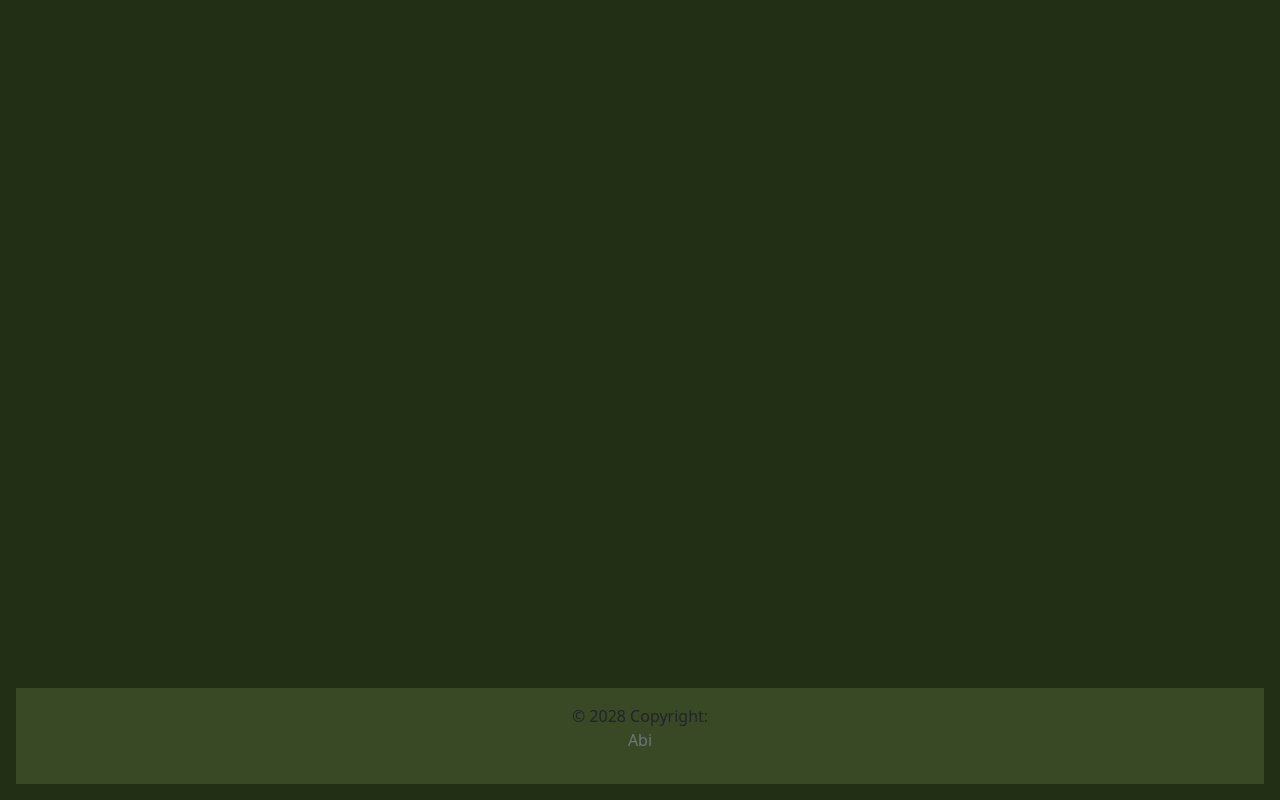
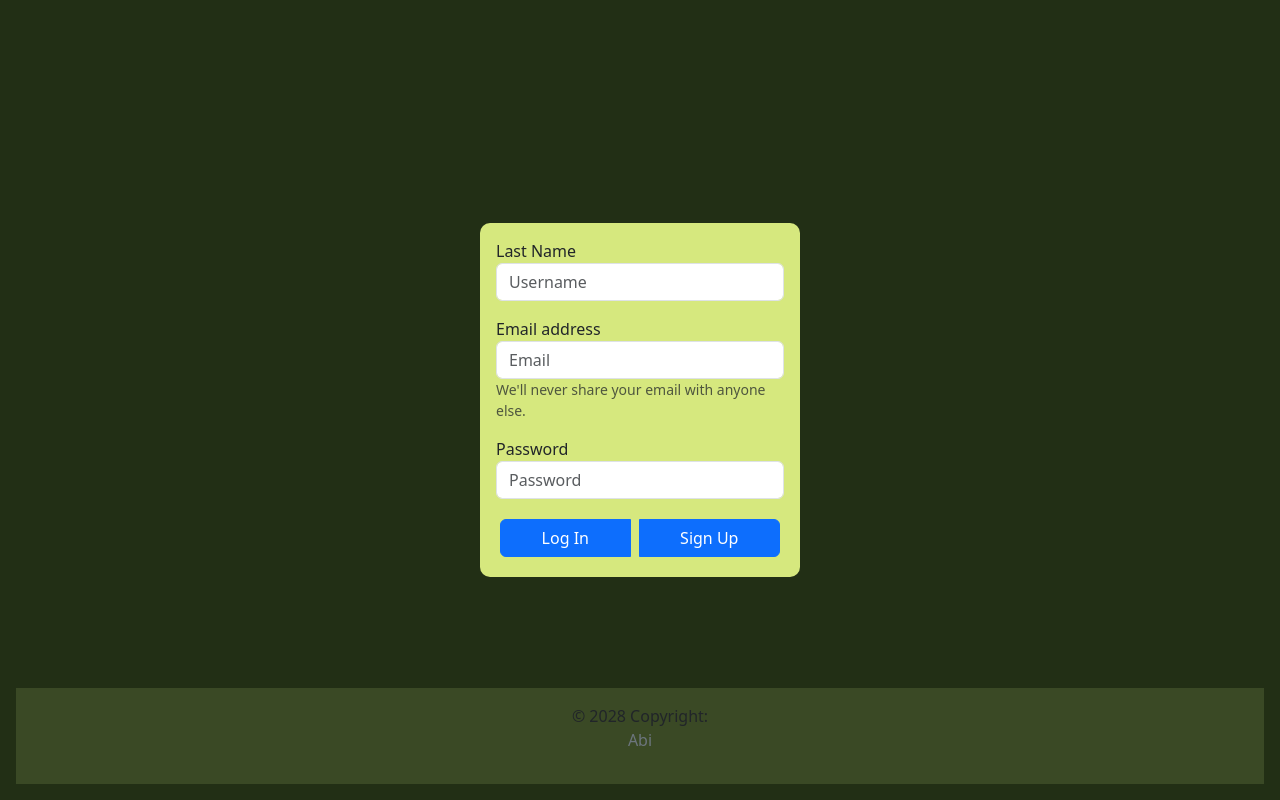
Before and after one commit to abolfazl-sh/Bestoon, a Django app: page /signup/ in a window 1280 px wide. Run offline with Django 5.2, Linux system fonts and the light colour scheme; some libraries are stand-ins or nearby versions.

Commit message:
login and signup is ok

```diff
--- a/web/models.py
+++ b/web/models.py
@@ -9,6 +9,8 @@ class Token(models.Model):
 
     def __str__(self):
         return f"{str(self.user).title()}_token"
+
+
 
 class Expense(models.Model):
     text = models.CharField(max_length=255)
--- a/web/templates/signup.html
+++ b/web/templates/signup.html
@@ -1,5 +1,31 @@
 {% extends "template.html"%}
 {% load static %}
 {% block content %}
+<link rel="stylesheet" href="{% static 'css/login.css' %}">
+<form action="{% url 'login' %}" method="post" class="d-grid gap-3 w-25 p-3 login_form position-absolute top-50 start-50 translate-middle">
 
-{% endblock content %}
+
+
+    <div class="form-group">
+        <label for="username">Last Name</label>
+        <input name="username" type="text" class="form-control" id="username" placeholder="Username">
+    </div>
+    <div class="form-group">
+        <label for="exampleInputEmail1">Email address</label>
+        <input name="email" type="email" class="form-control" id="exampleInputEmail1" aria-describedby="emailHelp"
+            placeholder="Email">
+        <small id="emailHelp" class="form-text text-muted">We'll never share your email with anyone else.</small>
+    </div>
+    <div class="form-group">
+        <label for="exampleInputPassword1">Password</label>
+        <input name="password" type="password" class="form-control" id="exampleInputPassword1" placeholder="Password">
+    </div>
+
+    <div class="btn-group">
+        <button type="submit" formaction="{% url 'login' %}" class="btn btn-primary m-1">Log In</button>
+        <button type="submit" class="btn btn-primary m-1">Sign Up</button>
+    </div>
+
+</form>
+
+{% endblock %}
--- a/web/templates/template.html
+++ b/web/templates/template.html
@@ -3,8 +3,11 @@
 {% load bootstrap5 %}
 {% bootstrap_css %}
 {% bootstrap_javascript %}
+{% block innerscript %}
+{% endblock %}
 <title>{% block title %}این یک پروژه متن باز خواهد بود.{% endblock%}</title>
 <link rel="stylesheet" href="{% static 'css/color.css' %}">
+
 <body>
   {% block content %}
   {% endblock %}
@@ -16,6 +19,7 @@
       </div>
       <!-- Copyright -->
     </footer>
+
 </body>
 
 
--- a/web/urls.py
+++ b/web/urls.py
@@ -2,9 +2,9 @@ from django.urls import re_path, path
 from . import views
 
 urlpatterns = [
-    re_path(r'^$', views.index, name="index"),
+    re_path(r'^$', views.login, name="login"),
     re_path(r'^submit/expense/$', views.submit_expense, name="submit_expense"),
     re_path(r'^submit/income/$', views.submit_income, name="submit_income"),
-    re_path(r'^login/$', views.logout, name='logout'),
     re_path(r'^signup/$', views.signup, name='signup'),
+    re_path(r'^home/$', views.home, name="home"),
 ]
--- a/web/views.py
+++ b/web/views.py
@@ -4,6 +4,7 @@ from django.http import JsonResponse
 from django.views.decorators.csrf import csrf_exempt
 from web.models import Token, User, Expense, Income
 from datetime import datetime
+from django.contrib.auth import get_user_model
 # Create your views here.
 
 @csrf_exempt
@@ -30,14 +31,34 @@ def submit_income(request):
         'status': 'ok',
     }, encoder=JSONEncoder)
 
-def index(request):
-    context = {}
-    return render(request, 'index.html', context)
-
 def logout(request):
     context = {}
     return render(request, 'logout.html', context)
 
+@csrf_exempt
+def login(request):
+
+    context = {}
+    if "username" in request.POST:
+        username = request.POST["username"] if "username" in request.POST else ""
+        email = request.POST["email"] if "email" in request.POST else ""
+        password = request.POST["password"] if "password" in request.POST else ""
+        newuser = User.objects.create(username=username, password=password, email=email)
+        newuser.save()
+        return render(request, 'login.html', context)
+    elif "email" in request.POST:
+        this_email = request.POST["email"] if "email" in request.POST else ""
+        this_password = request.POST["password"] if "password" in request.POST else ""
+        if User.objects.filter(email=this_email) and User.objects.filter(password=this_password):
+            return render(request, 'home.html', context)
+    else:
+        return render(request, 'login.html', context)
+
+@csrf_exempt
 def signup(request):
     context = {}
     return render(request, 'signup.html', context)
+
+def home(request):
+    context = {}
+    return render(request, 'home.html', context)
```
Also changed, not shown: web/templates/home.html (added, +8 -0 lines), web/templates/index.html (deleted, +0 -27 lines), web/templates/login.html (added, +27 -0 lines), web/static/css/login.css (renamed from web/static/css/index.css). Lines whose indentation alone changed are shown as unchanged.
